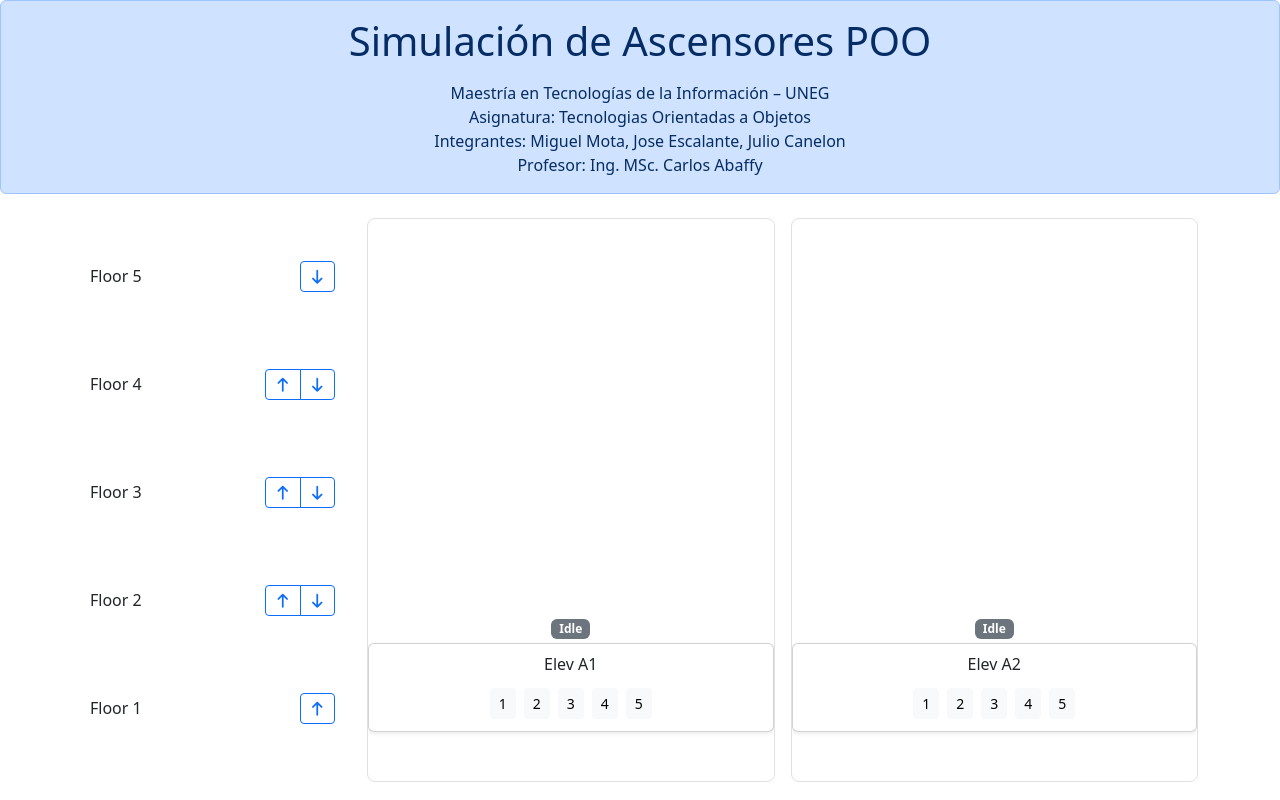
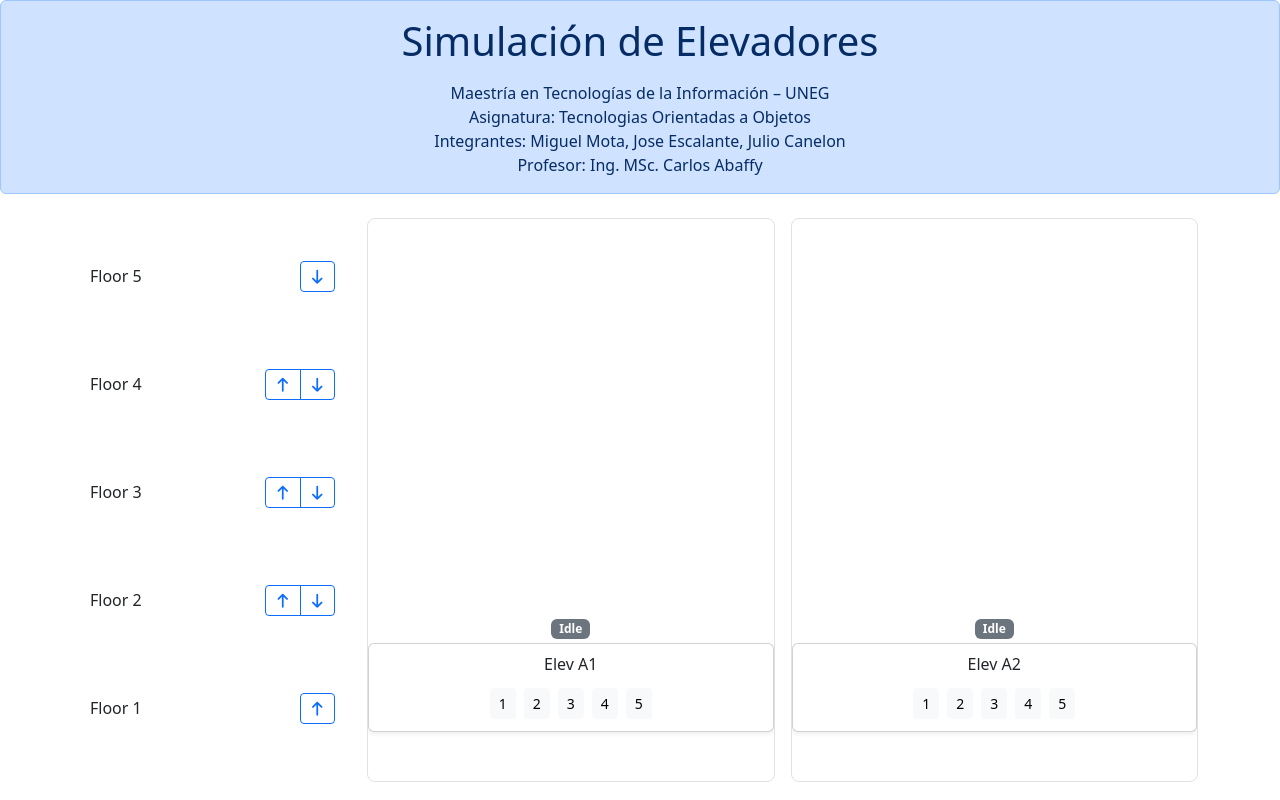
Before and after one commit to juliocanelon/elevator-sim, a React (Create React App) app: page / in a window 1280 px wide. Built offline with nearby package versions, Linux system fonts and the light colour scheme; no server answers.

Commit message:
feat: change header title

```diff
--- a/src/components/Header.js
+++ b/src/components/Header.js
@@ -4,7 +4,7 @@ import { Alert } from 'react-bootstrap';
 function Header() {
   return (
     <Alert variant="primary" className="text-center">
-      <h1 className="mb-3">Simulación de Ascensores POO</h1>
+      <h1 className="mb-3">Simulación de Elevadores</h1>
       <div>Maestría en Tecnologías de la Información – UNEG</div>
       <div>Asignatura: Tecnologias Orientadas a Objetos</div>
       <div>Integrantes: Miguel Mota, Jose Escalante, Julio Canelon</div>
```
